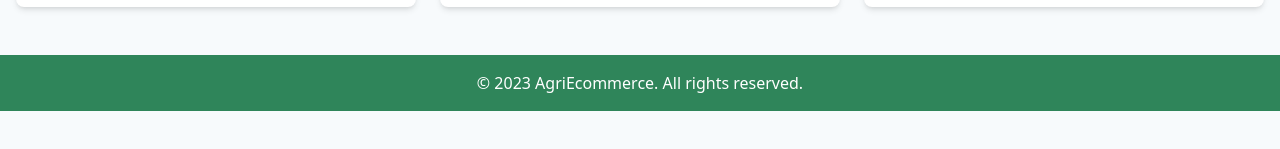
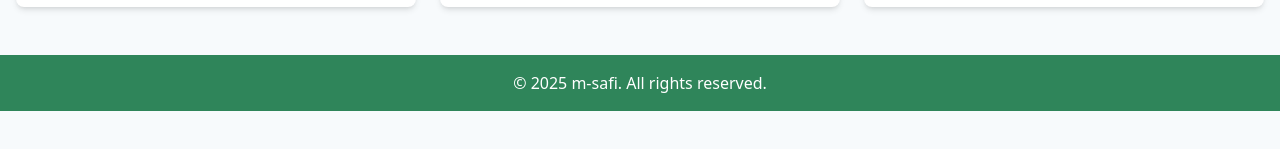
Before and after one commit to cheboi/m-safi-client, a Next.js app: page / in a window 1280 px wide. Shown: the part 509-658 px from the top of the page. Built offline with nearby package versions, Linux system fonts and the light colour scheme.

Commit message:
update:footer

```diff
--- a/components/Footer.tsx
+++ b/components/Footer.tsx
@@ -2,7 +2,7 @@
   return (
     <footer className="bg-primary-dark text-white p-4 mt-8">
       <div className="container mx-auto text-center">
-        <p>&copy; 2023 AgriEcommerce. All rights reserved.</p>
+        <p>&copy; 2025 m-safi. All rights reserved.</p>
       </div>
     </footer>
   );
```
